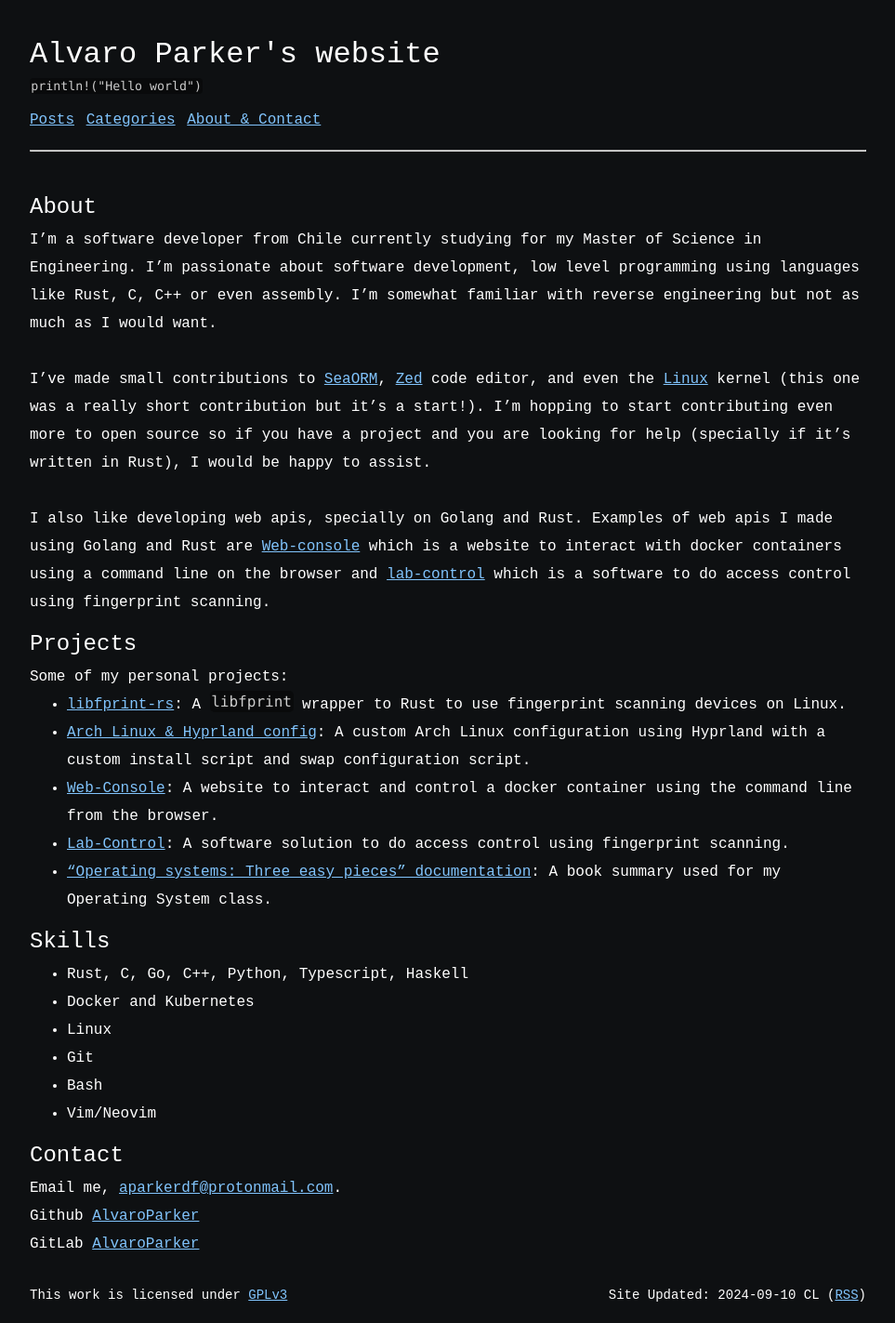
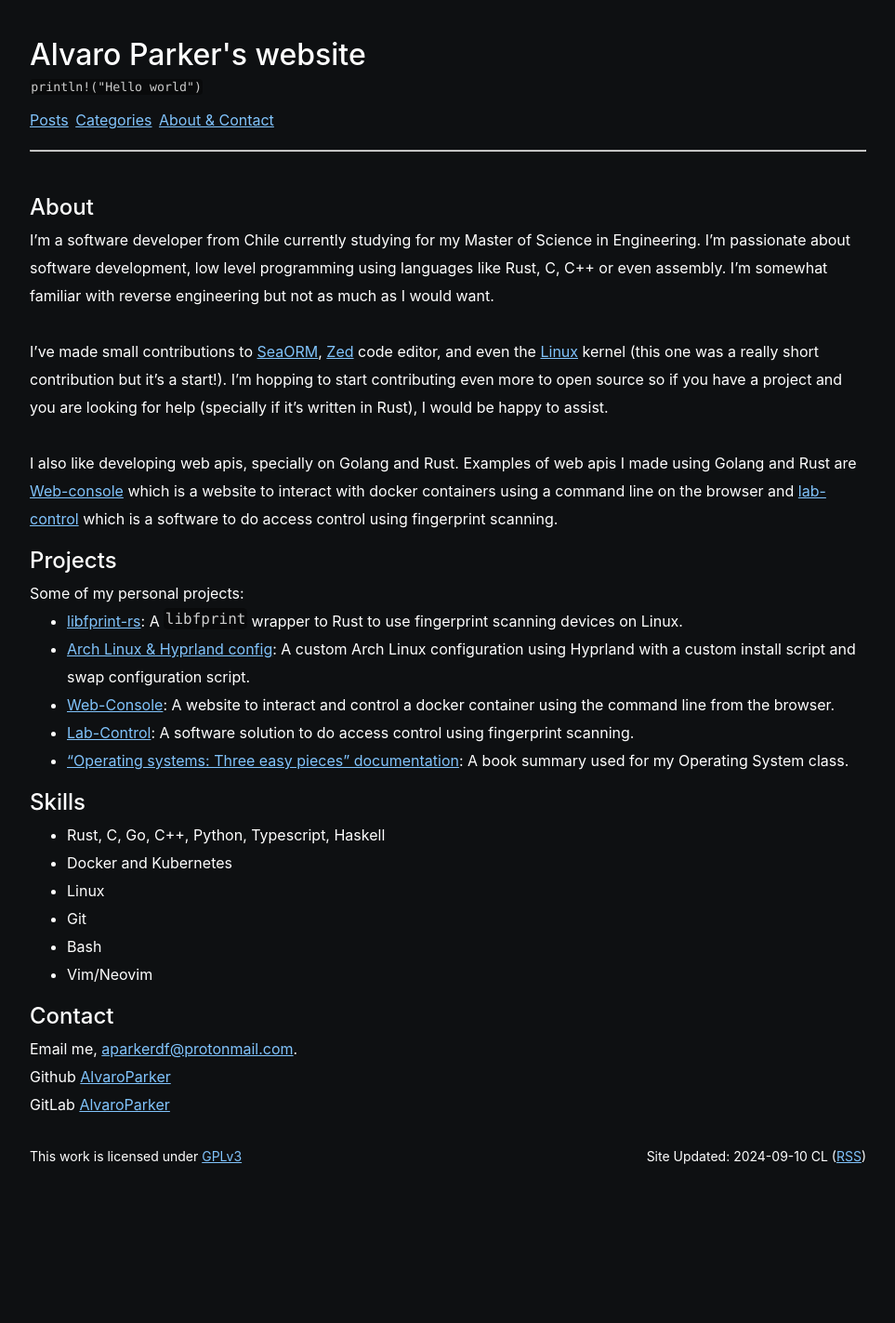
Before and after one commit to AlvaroParker/alvaroparker.github.io, a Jekyll site: the page built from index.md, in a window 1280 px wide. Shown: the whole page at 93% size, without its empty margins (158-1121 px from the left). Built offline with Jekyll 4.4.1, drawn with Linux system fonts in a browser that asks for light colours; after the commit the page ends 1273 px from its top, so only the background shows below that.

Commit message:
Change font

```diff
--- a/_sass/page.scss
+++ b/_sass/page.scss
@@ -8,7 +8,7 @@ html {
 /* 01 Font family */
 
 body {
-  font-family: "Courier New", "Helvetica", sans-serif;
+  font-family: "Inter";
 }
 
 /* 03 Spacing */
```
